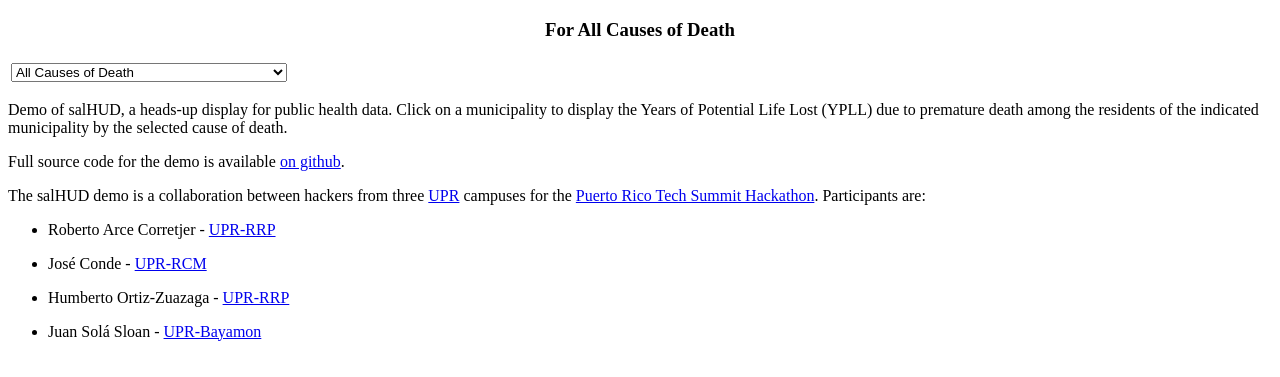
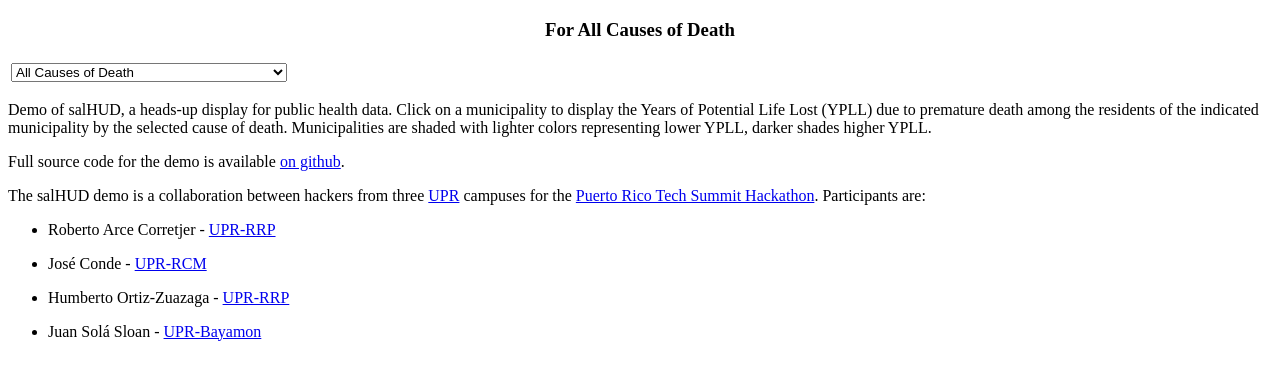
Before and after one commit to humberto-ortiz/salHUD, a plain HTML site: page index.html in a window 1280 px wide. Shown: the part 61-438 px from the top of the page. Drawn offline with Linux system fonts and the light colour scheme; no server answers.

Commit message:
Describe shading.

```diff
--- a/index.html
+++ b/index.html
@@ -114,6 +114,7 @@ function dibujalo(p1) {
 a municipality to display the Years of Potential Life Lost (YPLL) due to
 premature death among the residents of the indicated municipality by
 the selected cause of death.
+Municipalities are shaded with lighter colors representing lower YPLL, darker shades higher YPLL.
 </p>
 
 <p>Full source code for the demo is available <a
```
